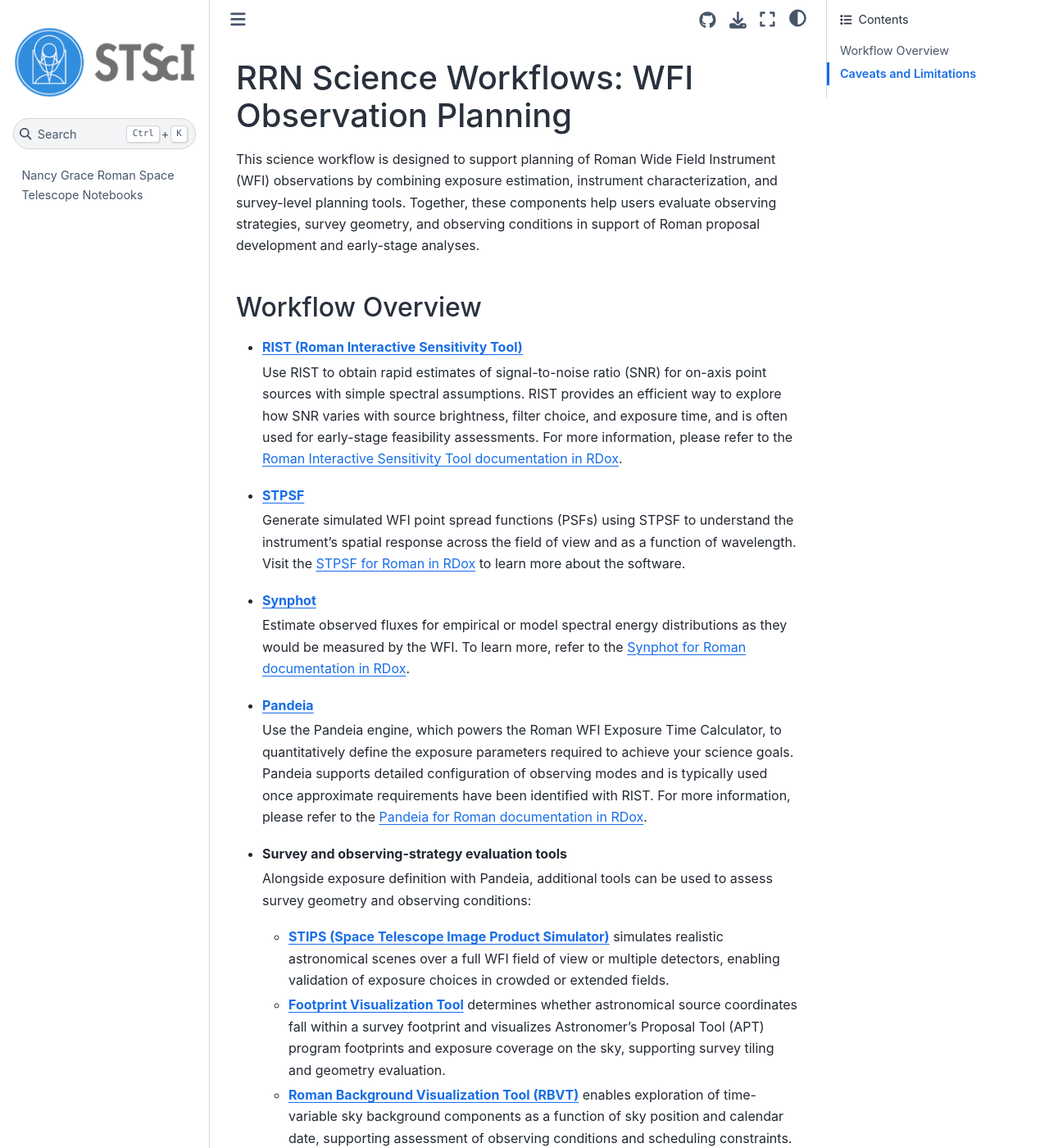
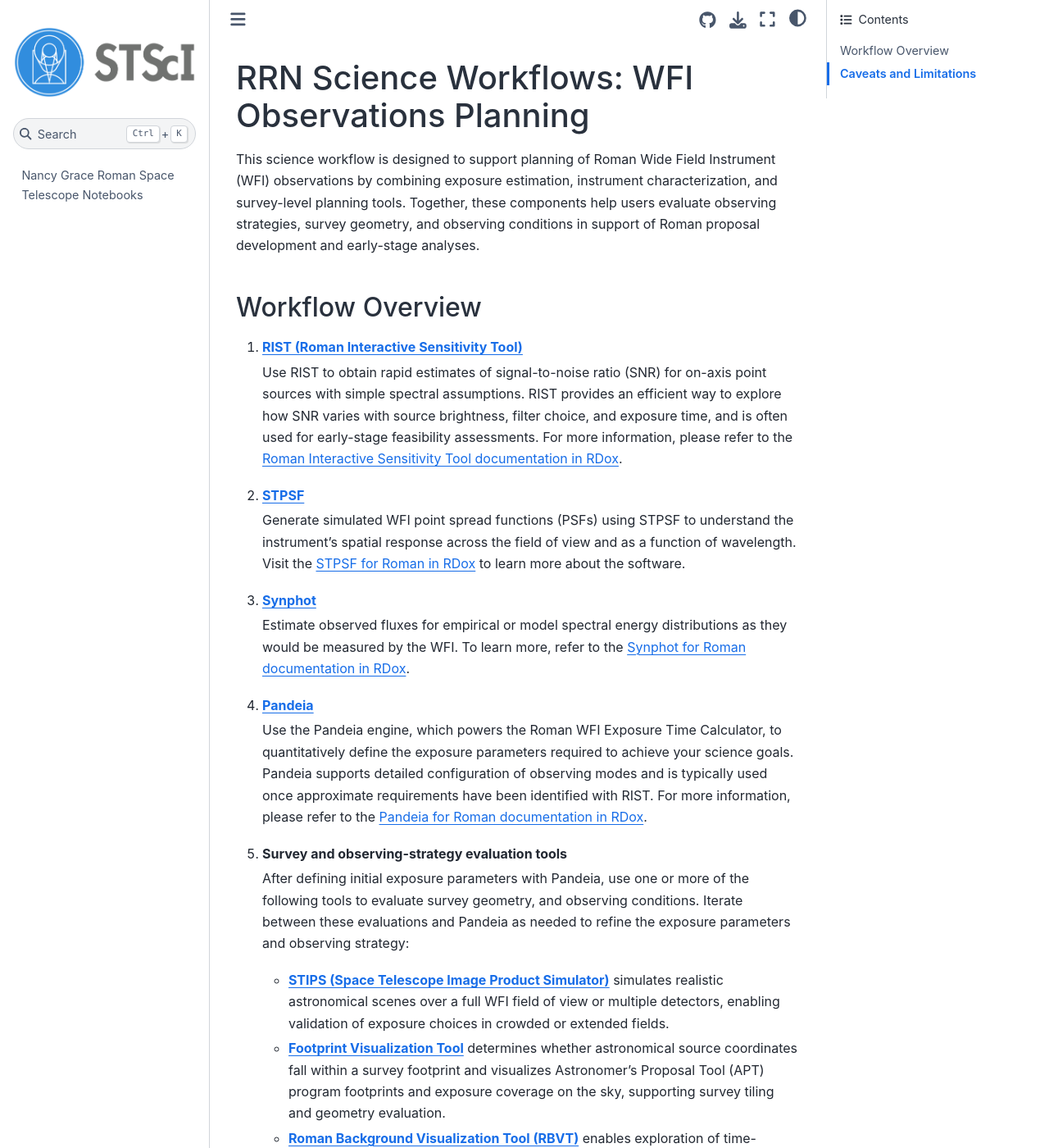
Before and after one commit to spacetelescope/roman_notebooks, a Jupyter Book: the page built from markdown/workflows/wfi-obs-plan.md, in a window 1280 px wide and 1400 px high. Shown: the whole window at 82% size. Built offline with Jupyter Book 1.0.4 settings and Sphinx 7.4.7 and the Sphinx Book theme 1.1.4, drawn with Linux system fonts in a browser that asks for light colours; pages that are not in the unit, such as notebooks, are missing from menus.

Commit message:
Clarify WFI observation planning flow
Co-authored-by: Copilot App <223556219+Copilot@users.noreply.github.com>

```diff
--- a/markdown/workflows/wfi-obs-plan.md
+++ b/markdown/workflows/wfi-obs-plan.md
@@ -1,27 +1,30 @@
-# RRN Science Workflows: WFI Observation Planning
+# RRN Science Workflows: WFI Observations Planning
 
 This science workflow is designed to support planning of Roman Wide Field Instrument (WFI) observations by combining exposure estimation, instrument characterization, and survey-level planning tools. Together, these components help users evaluate observing strategies, survey geometry, and observing conditions in support of Roman proposal development and early-stage analyses.
 
 ## Workflow Overview
-- [**RIST (Roman Interactive Sensitivity Tool)**](../../notebooks/rist/rist.ipynb)
+1. [**RIST (Roman Interactive Sensitivity Tool)**](../../notebooks/rist/rist.ipynb)
 
-  Use RIST to obtain rapid estimates of signal-to-noise ratio (SNR) for on-axis point sources with simple spectral assumptions. RIST provides an efficient way to explore how SNR varies with source brightness, filter choice, and exposure time, and is often used for early-stage feasibility assessments. For more information, please refer to the [Roman Interactive Sensitivity Tool documentation in RDox](https://roman-docs.stsci.edu/simulation-tools-handbook-home/simulation-development-utilities/roman-interactive-sensitivity-tool).
+   Use RIST to obtain rapid estimates of signal-to-noise ratio (SNR) for on-axis point sources with simple spectral assumptions. RIST provides an efficient way to explore how SNR varies with source brightness, filter choice, and exposure time, and is often used for early-stage feasibility assessments. For more information, please refer to the [Roman Interactive Sensitivity Tool documentation in RDox](https://roman-docs.stsci.edu/simulation-tools-handbook-home/simulation-development-utilities/roman-interactive-sensitivity-tool).
 
-- [**STPSF**](../../notebooks/stpsf/stpsf.ipynb)
 
-  Generate simulated WFI point spread functions (PSFs) using STPSF to understand the instrument’s spatial response across the field of view and as a function of wavelength. Visit the [STPSF for Roman in RDox](https://roman-docs.stsci.edu/simulation-tools-handbook-home/stpsf-for-roman) to learn more about the software.
+2. [**STPSF**](../../notebooks/stpsf/stpsf.ipynb)
 
-- [**Synphot**](../../notebooks/synphot/synphot.ipynb)
+   Generate simulated WFI point spread functions (PSFs) using STPSF to understand the instrument’s spatial response across the field of view and as a function of wavelength. Visit the [STPSF for Roman in RDox](https://roman-docs.stsci.edu/simulation-tools-handbook-home/stpsf-for-roman) to learn more about the software.
 
-  Estimate observed fluxes for empirical or model spectral energy distributions as they would be measured by the WFI. To learn more, refer to the [Synphot for Roman documentation in RDox](https://roman-docs.stsci.edu/simulation-tools-handbook-home/simulation-development-utilities/synphot-for-roman).
 
-- [**Pandeia**](../../notebooks/pandeia/pandeia.ipynb)
+3. [**Synphot**](../../notebooks/synphot/synphot.ipynb)
 
-  Use the Pandeia engine, which powers the Roman WFI Exposure Time Calculator, to quantitatively define the exposure parameters required to achieve your science goals. Pandeia supports detailed configuration of observing modes and is typically used once approximate requirements have been identified with RIST. For more information, please refer to the [Pandeia for Roman documentation in RDox](https://roman-docs.stsci.edu/simulation-tools-handbook-home/pandeia-for-roman).
+   Estimate observed fluxes for empirical or model spectral energy distributions as they would be measured by the WFI. To learn more, refer to the [Synphot for Roman documentation in RDox](https://roman-docs.stsci.edu/simulation-tools-handbook-home/simulation-development-utilities/synphot-for-roman).
 
-- **Survey and observing-strategy evaluation tools**
 
-  Alongside exposure definition with Pandeia, additional tools can be used to assess survey geometry and observing conditions:
+4. [**Pandeia**](../../notebooks/pandeia/pandeia.ipynb)
+
+   Use the Pandeia engine, which powers the Roman WFI Exposure Time Calculator, to quantitatively define the exposure parameters required to achieve your science goals. Pandeia supports detailed configuration of observing modes and is typically used once approximate requirements have been identified with RIST. For more information, please refer to the [Pandeia for Roman documentation in RDox](https://roman-docs.stsci.edu/simulation-tools-handbook-home/pandeia-for-roman).
+
+5. **Survey and observing-strategy evaluation tools**
+
+   After defining initial exposure parameters with Pandeia, use one or more of the following tools to evaluate survey geometry, and observing conditions. Iterate between these evaluations and Pandeia as needed to refine the exposure parameters and observing strategy:
 
     - [**STIPS (Space Telescope Image Product Simulator)**](../../notebooks/stips/stips.ipynb) simulates realistic astronomical scenes over a full WFI field of view or multiple detectors, enabling validation of exposure choices in crowded or extended fields.
     - [**Footprint Visualization Tool**](../../notebooks/footprint_visualization/footprint_visualization.ipynb) determines whether astronomical source coordinates fall within a survey footprint and visualizes Astronomer's Proposal Tool (APT) program footprints and exposure coverage on the sky, supporting survey tiling and geometry evaluation.
@@ -29,7 +32,7 @@ This science workflow is designed to support planning of Roman Wide Field Instru
 
 These tools are complementary and are often used iteratively to refine observing strategies. User documentation is available at the [Simulation Tools User Manual in RDox](https://roman-docs.stsci.edu/simulation-tools-handbook-home).
 
-<img src="https://raw.githubusercontent.com/spacetelescope/roman_notebooks/refs/heads/main/images/wfi-obs-plan.jpg" alt="WFI observation planning workflow connecting sensitivity, exposure, instrument, survey footprint, and background tools" width="400" />
+<img src="https://raw.githubusercontent.com/spacetelescope/roman_notebooks/refs/heads/main/images/wfi-obs-plan.jpg" alt="WFI observation planning workflow connecting sensitivity, exposure, instrument, survey footprint, and background tools" width="600" />
 
 ## Caveats and Limitations
 - This workflow primarily targets WFI imaging-mode planning. While some tools support spectroscopic configurations, a more comprehensive spectroscopic planning workflow is planned for a future release.
```
